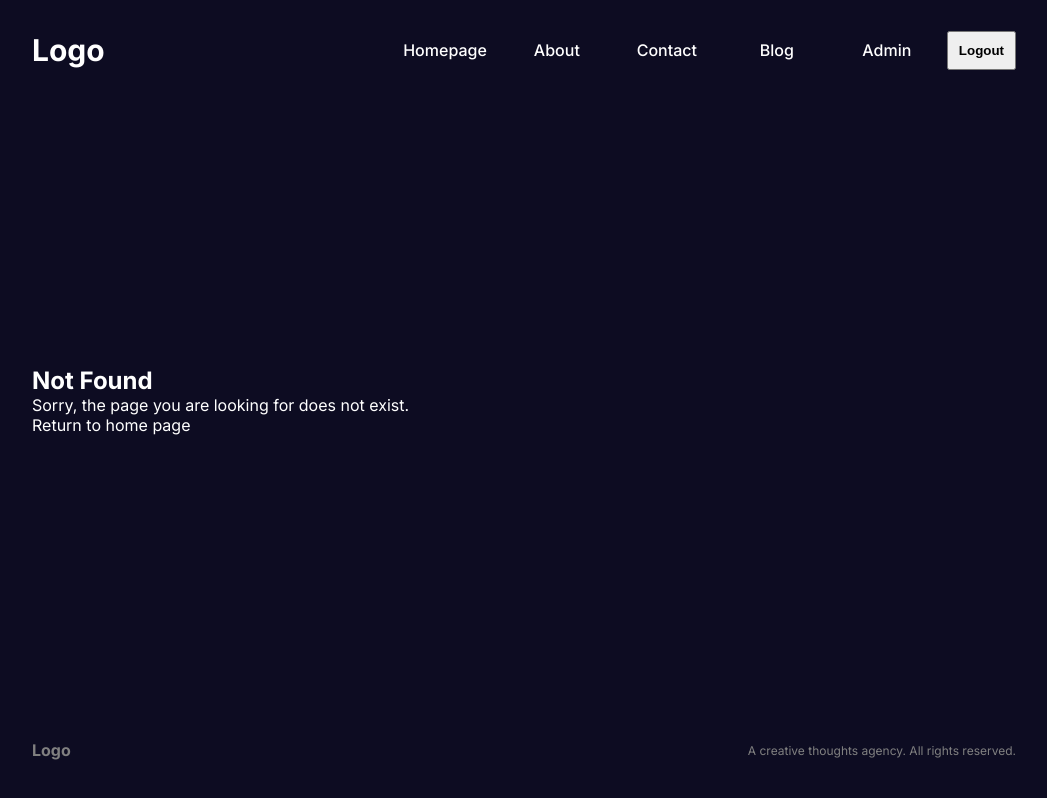
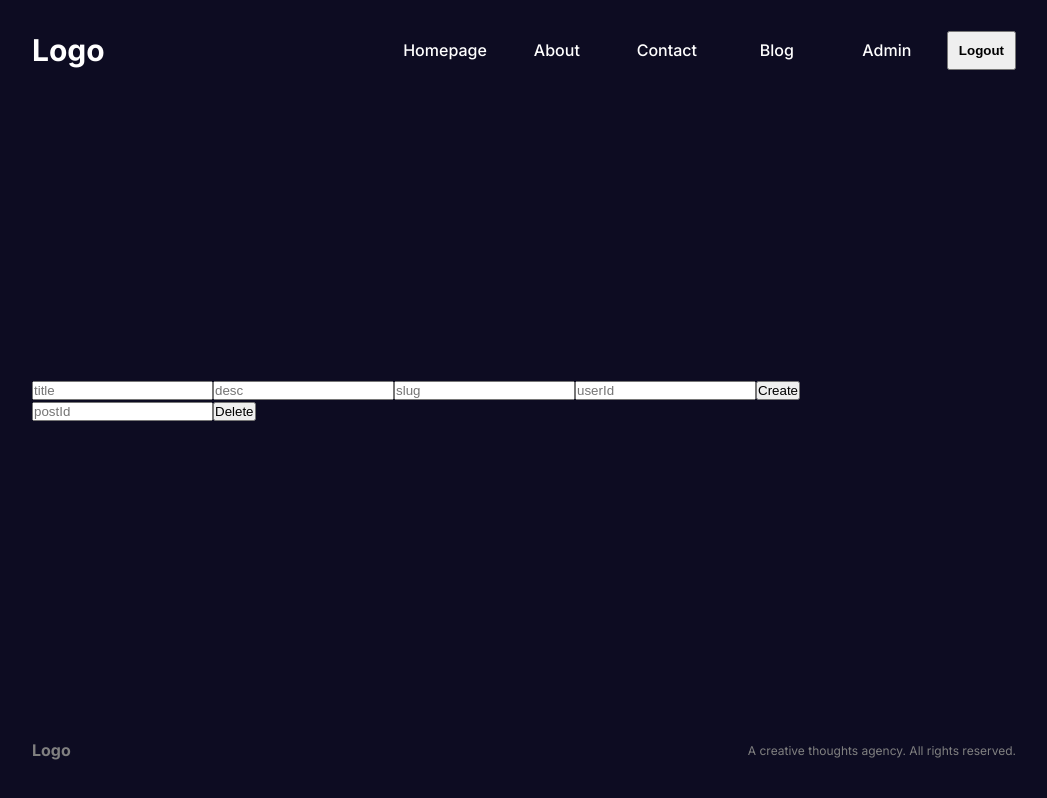
Before and after one commit to JKukielski/nextjs-practice-project, a Next.js app: page /serveractiontest in a window 1280 px wide. Before the commit this address had no page. Shown: the whole page, without its empty margins (116-1163 px from the left). Built offline with nearby package versions, Linux system fonts and the light colour scheme.

Commit message:
Placeholder inputs for creating and deleting posts

```diff
--- /dev/null
+++ b/src/app/serveractiontest/page.jsx
@@ -0,0 +1,22 @@
+import { addPost, deletePost } from '@/lib/actions';
+import React from 'react';
+
+const ServerActionTestPage = () => {
+  return (
+    <div>
+      <form action={addPost}>
+        <input type="text" placeholder="title" name="title" />
+        <input type="text" placeholder="desc" name="desc" />
+        <input type="text" placeholder="slug" name="slug" />
+        <input type="text" placeholder="userId" name="userId" />
+        <button>Create</button>
+      </form>
+      <form action={deletePost}>
+        <input type="text" placeholder="postId" name="id" />
+        <button>Delete</button>
+      </form>
+    </div>
+  );
+};
+
+export default ServerActionTestPage;
```
